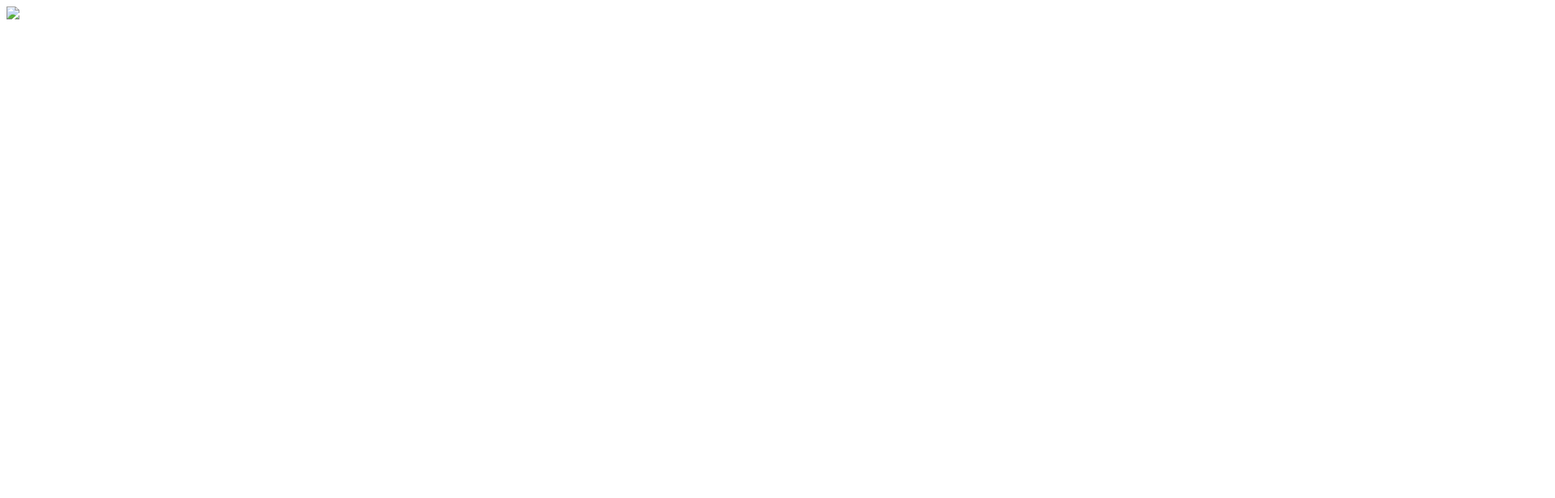
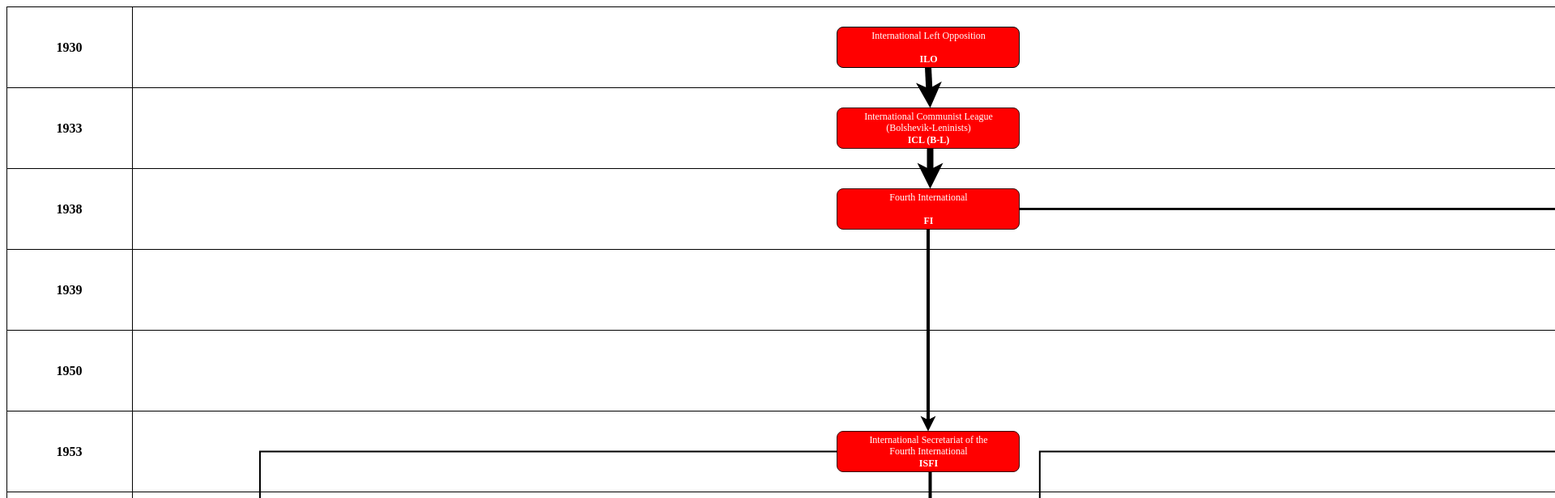
Before and after one commit to trotwiki/tree, a plain HTML site: page index.html in a window 1280 px wide. Shown: the top 616 px of the page at 81% size, 1920 px wide, since content can reach past the window. Drawn offline with Linux system fonts and the light colour scheme.

Commit message:
Update index.html

```diff
--- a/index.html
+++ b/index.html
@@ -1 +1 @@
-<img src="map.svg"/>
+<img src="tree.svg"/>
```
